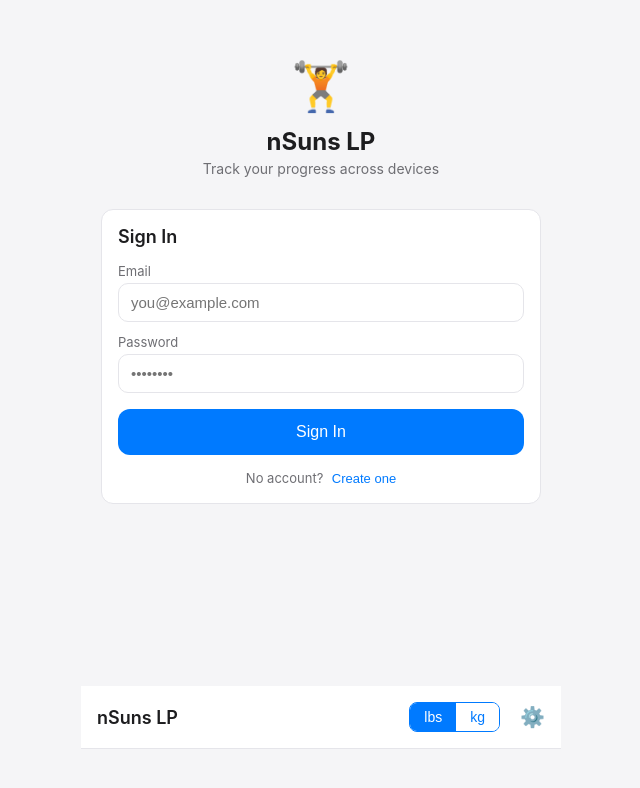
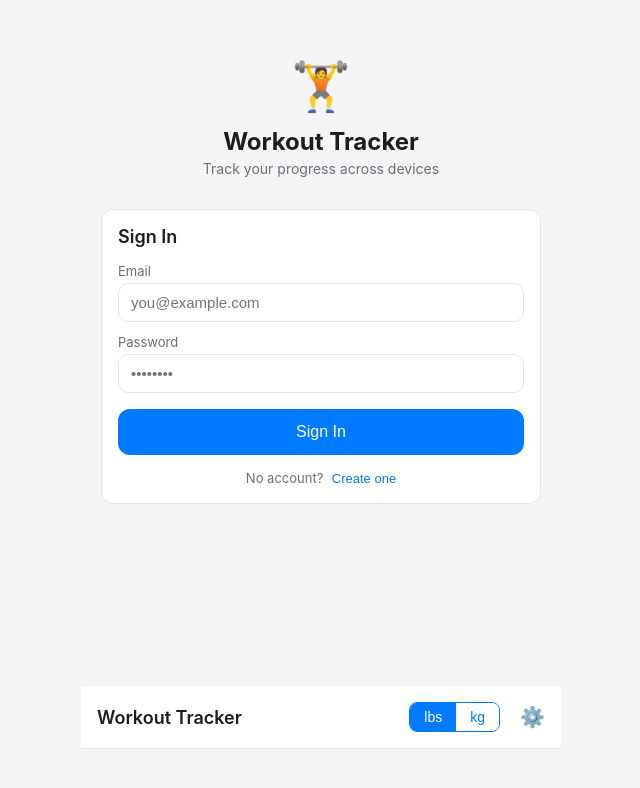
Before and after one commit to roalarconv/workout-tracker, a plain HTML site: page public/index.html in a window 1280 px wide. Shown: the part 114-902 px from the top of the page, without its empty margins (319-959 px from the left). Drawn offline with nearby package versions, Linux system fonts and the light colour scheme.

```diff
--- a/public/index.html
+++ b/public/index.html
@@ -19,7 +19,7 @@
 <head>
 <meta charset="UTF-8" />
 <meta name="viewport" content="width=device-width, initial-scale=1.0" />
-<title>nSuns LP</title>
+<title>Workout Tracker</title>
 <script src="https://cdn.jsdelivr.net/npm/@supabase/supabase-js@2"></script>
 <style>
   :root {
@@ -187,7 +187,7 @@
   <div class="content" style="display:flex;flex-direction:column;justify-content:center;min-height:100vh;padding:32px 20px">
     <div style="text-align:center;margin-bottom:32px">
       <div style="font-size:48px;margin-bottom:12px">🏋️</div>
-      <div style="font-size:24px;font-weight:700;color:var(--text)">nSuns LP</div>
+      <div style="font-size:24px;font-weight:700;color:var(--text)">Workout Tracker</div>
       <div style="font-size:14px;color:var(--text-secondary);margin-top:4px">Track your progress across devices</div>
     </div>
     <div class="card">
@@ -215,7 +215,7 @@
 <!-- HOME SCREEN -->
 <div id="screen-home" class="screen active">
   <div class="header">
-    <h1>nSuns LP</h1>
+    <h1>Workout Tracker</h1>
     <div class="unit-toggle" style="margin-left:auto">
       <button class="unit-btn active" id="unit-lbs" onclick="setUnit('lbs')">lbs</button>
       <button class="unit-btn" id="unit-kg" onclick="setUnit('kg')">kg</button>
@@ -227,7 +227,7 @@
     <div id="home-no-program" style="display:none">
       <div class="empty">
         <div style="font-size:48px;margin-bottom:16px">🏋️</div>
-        <div style="font-size:18px;font-weight:600;color:var(--text);margin-bottom:8px">Welcome to nSuns LP</div>
+        <div style="font-size:18px;font-weight:600;color:var(--text);margin-bottom:8px">Welcome to Workout Tracker</div>
         <div style="margin-bottom:24px">Choose a program variant to get started</div>
         <button class="btn btn-primary" onclick="showScreen('screen-choose-program')">Choose Program</button>
       </div>
```
Also changed, not shown: 1 other file.
